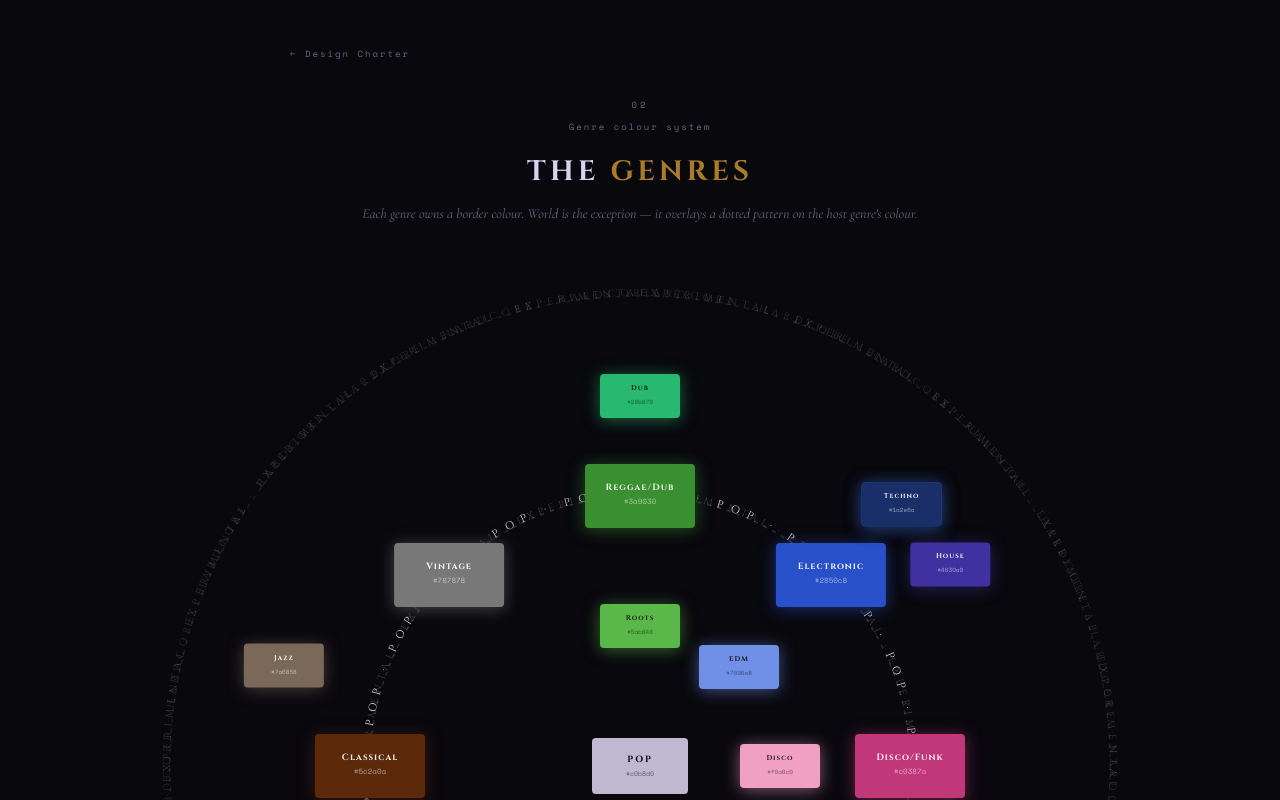
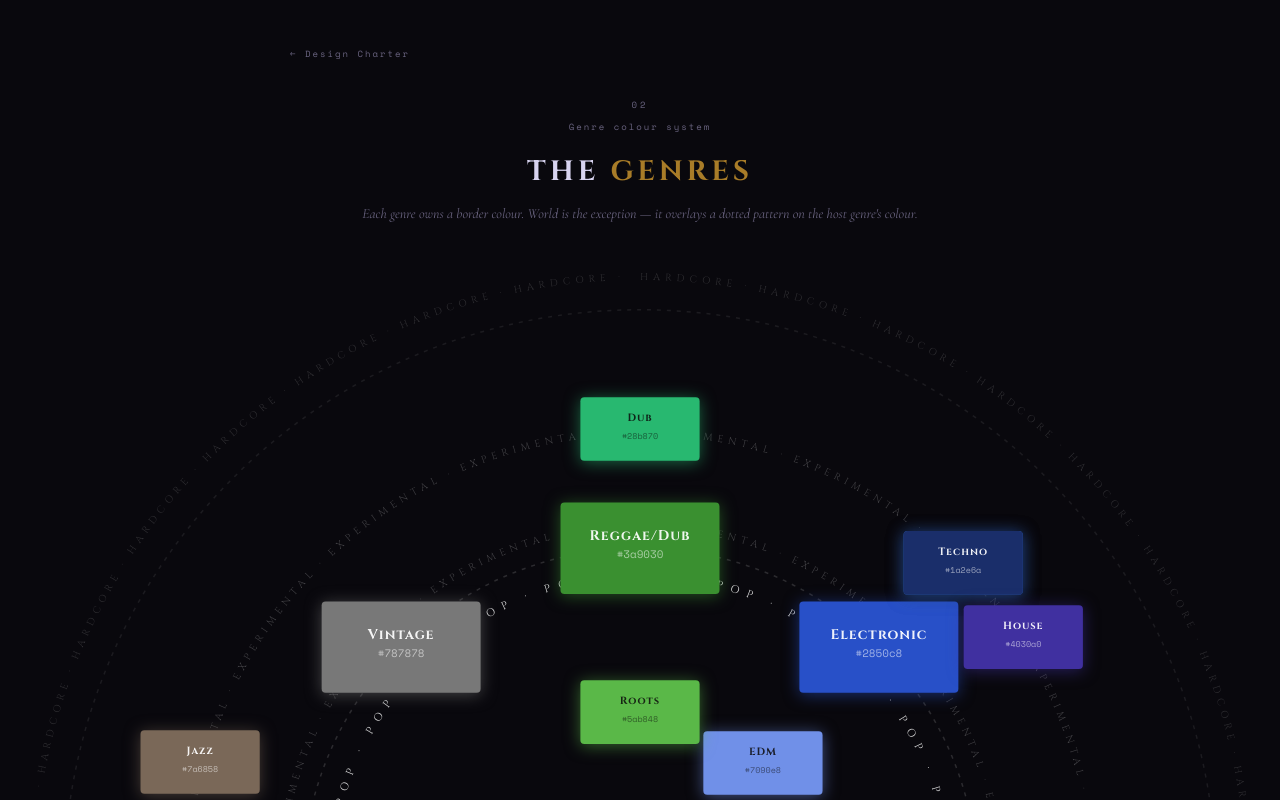
Before and after one commit to BehindTheMusicTree/the-music-deck-assets, a Next.js app: page /genres in a window 1280 px wide. Shown: the top 800 px of the page. Built offline with nearby package versions, Linux system fonts and the light colour scheme.

Commit message:
add components/GenreWheel.tsx

```diff
--- a/components/GenreWheel.tsx
+++ b/components/GenreWheel.tsx
@@ -4,14 +4,14 @@ const GENRES = [
   { n: 'Reggae/Dub', h: '#3a9030' },
   { n: 'Electronic', h: '#2850c8' },
   { n: 'Disco/Funk', h: '#c0387a' },
-  { n: 'Hip-hop',    h: '#c8960a' },
+  { n: 'Hip-hop',    h: '#ffd700' },
   { n: 'Rock',       h: '#d01828' },
   { n: 'Country',    h: '#7a4e20' },
   { n: 'Classical',  h: '#5c2a0a' },
   { n: 'Vintage',    h: '#787878' },
 ];
 
-const CX = 500, CY = 500, R_INNER = 270, R_OUTER = 370, R_HARDCORE = 470;
+const CX = 620, CY = 620, R_INNER = 340, R_OUTER = 460, R_HARDCORE = 580;
 
 function repeat(str: string, times: number) {
   return Array(times).fill(str).join(' · ') + ' ·';
@@ -23,10 +23,10 @@ function polarToXY(cx: number, cy: number, r: number, angleDeg: number) {
 }
 
 function Rect({ x, y, label, hex, small }: { x: number; y: number; label: string; hex: string; small?: boolean }) {
-  const w = small ? 80 : 110;
-  const h = small ? 44 : 64;
-  const fs = small ? 7 : 9;
-  const fsh = small ? 6 : 7.5;
+  const w = small ? 120 : 160;
+  const h = small ? 64 : 92;
+  const fs = small ? 10.5 : 14;
+  const fsh = small ? 8.5 : 11;
   const isDark = isLight(hex);
   const tc = isDark ? 'rgba(10,10,10,.85)' : 'rgba(255,255,255,.92)';
   const hc = isDark ? 'rgba(10,10,10,.5)' : 'rgba(255,255,255,.55)';
@@ -37,10 +37,10 @@ function Rect({ x, y, label, hex, small }: { x: number; y: number; label: string
       onClick={() => navigator.clipboard.writeText(hex)}
     >
       <rect x={-w / 2} y={-h / 2} width={w} height={h} rx={4} fill={hex} filter={`drop-shadow(0 2px 8px ${hex}88)`} />
-      <text x={0} y={-6} textAnchor="middle" fontFamily="Cinzel, serif" fontWeight={700} fontSize={fs} letterSpacing={1} fill={tc}>
+      <text x={0} y={-8} textAnchor="middle" fontFamily="Cinzel, serif" fontWeight={700} fontSize={fs} letterSpacing={1} fill={tc}>
         {label}
       </text>
-      <text x={0} y={8} textAnchor="middle" fontFamily="Space Mono, monospace" fontSize={fsh} fill={hc}>
+      <text x={0} y={10} textAnchor="middle" fontFamily="Space Mono, monospace" fontSize={fsh} fill={hc}>
         {hex}
       </text>
     </g>
@@ -63,14 +63,16 @@ export default function GenreWheel() {
   return (
     <div style={{ display: 'flex', flexDirection: 'column', alignItems: 'center', gap: 48, marginTop: 40 }}>
       <svg
-        width={1000}
-        height={1000}
-        viewBox="0 0 1000 1000"
+        width={1240}
+        height={1240}
+        viewBox="0 0 1240 1240"
         style={{ overflow: 'visible', maxWidth: '100%' }}
       >
         <defs>
-          <path id="arc-genre"    d={`M ${CX},${CY - R_INNER} A ${R_INNER},${R_INNER} 0 1,1 ${CX - 0.1},${CY - R_INNER}`} />
-          <path id="arc-hardcore" d={`M ${CX},${CY - R_HARDCORE} A ${R_HARDCORE},${R_HARDCORE} 0 1,1 ${CX - 0.1},${CY - R_HARDCORE}`} />
+          <path id="arc-pop"   d={`M ${CX},${CY - (R_INNER - 30)} A ${R_INNER - 30},${R_INNER - 30} 0 1,1 ${CX - 0.1},${CY - (R_INNER - 30)}`} />
+          <path id="arc-exp-outer-inner"  d={`M ${CX},${CY - (R_INNER + 20)} A ${R_INNER + 20},${R_INNER + 20} 0 1,1 ${CX - 0.1},${CY - (R_INNER + 20)}`} />
+          <path id="arc-exp-inner-outer"  d={`M ${CX},${CY - (R_OUTER - 6)} A ${R_OUTER - 6},${R_OUTER - 6} 0 1,1 ${CX - 0.1},${CY - (R_OUTER - 6)}`} />
+          <path id="arc-hard"  d={`M ${CX},${CY - (R_HARDCORE + 30)} A ${R_HARDCORE + 30},${R_HARDCORE + 30} 0 1,1 ${CX - 0.1},${CY - (R_HARDCORE + 30)}`} />
         </defs>
 
         {/* Pop center */}
@@ -80,22 +82,25 @@ export default function GenreWheel() {
           <text x={CX} y={CY + 10} textAnchor="middle" fontFamily="Space Mono, monospace" fontSize={6.5} fill="rgba(9,8,13,.5)">#c0b8d0</text>
         </g>
 
-        {/* Genre circle */}
+        {/* Pop text — inside inner circle */}
         <circle cx={CX} cy={CY} r={R_INNER} fill="none" stroke="rgba(255,255,255,.14)" strokeWidth={1.5} strokeDasharray="4 6" />
         <text fontFamily="Cinzel, serif" fontSize={11} fill="rgba(255,255,255,.85)" letterSpacing={8}>
-          <textPath href="#arc-genre" startOffset="0%" dy={20}>{popText}</textPath>
-        </text>
-        <text fontFamily="Cinzel, serif" fontSize={10} fill="rgba(255,255,255,.22)" letterSpacing={5}>
-          <textPath href="#arc-genre" startOffset="0%" dy={-8}>{expText}</textPath>
+          <textPath href="#arc-pop" startOffset="0%" dy={16}>{popText}</textPath>
         </text>
 
-        {/* Hardcore circle */}
+        {/* Experimental text — just outside inner circle */}
+        <text fontFamily="Cinzel, serif" fontSize={10} fill="rgba(255,255,255,.22)" letterSpacing={5}>
+          <textPath href="#arc-exp-outer-inner" startOffset="0%" dy={16}>{expText}</textPath>
+        </text>
+        {/* Experimental text — just inside outer circle */}
+        <text fontFamily="Cinzel, serif" fontSize={10} fill="rgba(255,255,255,.22)" letterSpacing={5}>
+          <textPath href="#arc-exp-inner-outer" startOffset="0%" dy={-8}>{exp2Text}</textPath>
+        </text>
+
+        {/* Hardcore circle + text — outside outer circle */}
         <circle cx={CX} cy={CY} r={R_HARDCORE} fill="none" stroke="rgba(255,255,255,.08)" strokeWidth={1.5} strokeDasharray="4 6" />
-        <text fontFamily="Cinzel, serif" fontSize={10} fill="rgba(255,255,255,.18)" letterSpacing={5}>
-          <textPath href="#arc-hardcore" startOffset="0%" dy={18}>{exp2Text}</textPath>
-        </text>
         <text fontFamily="Cinzel, serif" fontSize={10} fill="rgba(255,255,255,.15)" letterSpacing={5}>
-          <textPath href="#arc-hardcore" startOffset="0%" dy={-8}>{hardText}</textPath>
+          <textPath href="#arc-hard" startOffset="0%" dy={16}>{hardText}</textPath>
         </text>
 
         {/* Inner genres */}
@@ -139,12 +144,12 @@ export default function GenreWheel() {
           { n: 'Pop Rock',    h: '#f07080', parent: 'Rock' },
           { n: 'EDM',         h: '#7090e8', parent: 'Electronic' },
           { n: 'Pop Country', h: '#d4a06a', parent: 'Country' },
-          { n: 'R&B',         h: '#f0d870', parent: 'Hip-hop' },
+          { n: 'R&B',         h: '#ffe94d', parent: 'Hip-hop' },
           { n: 'Roots',       h: '#5ab848', parent: 'Reggae/Dub' },
         ].map((s) => {
           const idx = GENRES.findIndex(g => g.n === s.parent);
           const angle = (idx / GENRES.length) * 360 - 90;
-          const { x, y } = polarToXY(CX, CY, 140, angle);
+          const { x, y } = polarToXY(CX, CY, 175, angle);
           return <Rect key={s.n} x={x} y={y} label={s.n} hex={s.h} small />;
         })}
       </svg>
```
